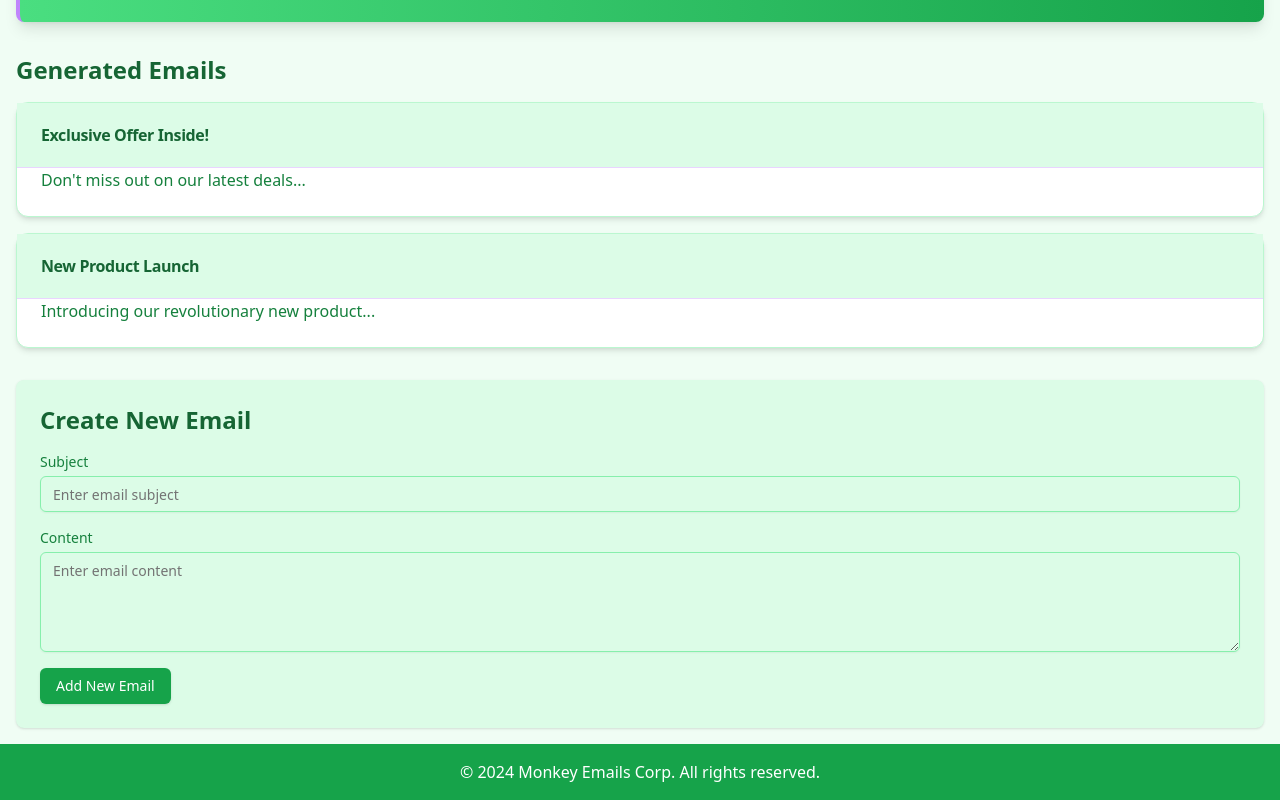
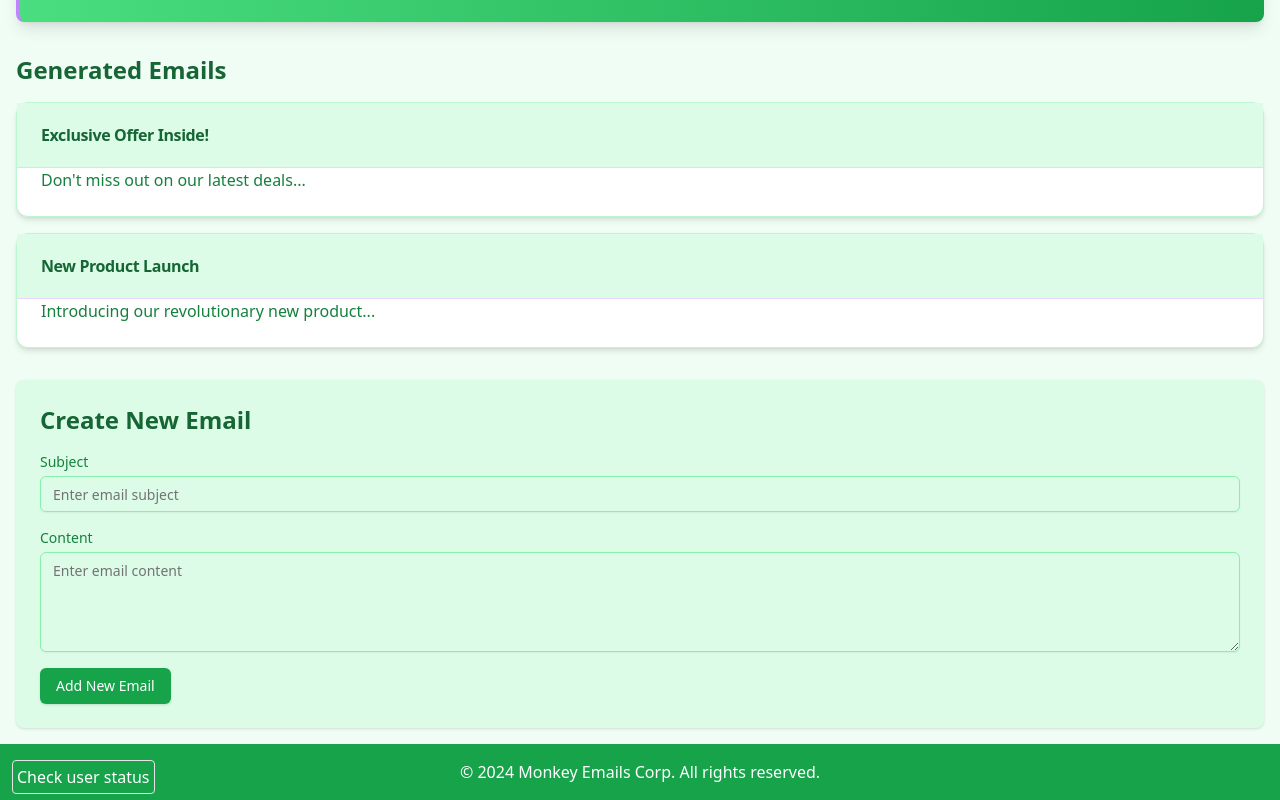
Before and after one commit to empephat/Email-Marketing-Platform, a React (Vite) app in the folder Frontend/: page /campaign-detail in a window 1280 px wide. Shown: the part 442-1242 px from the top of the page. Built offline with nearby package versions, Linux system fonts and the light colour scheme.

Commit message:
check user status button in footer

```diff
--- a/Frontend/src/layout/Footer.tsx
+++ b/Frontend/src/layout/Footer.tsx
@@ -1,7 +1,28 @@
 function Footer() {
+  const checkUser = async () => {
+    try {
+      const response = await fetch("http://localhost:3000/auth/status", {
+        credentials: "include", // This line adds the credentials
+      });
+      if (!response.ok) {
+        throw new Error("Failed to check user credentials");
+      }
+      const data = await response.json();
+      console.log(data);
+    } catch (err) {
+      console.error(err);
+    }
+  };
+
   return (
-    <footer className="bg-green-600 text-white text-center p-4">
+    <footer className="relative p-4 text-center text-white bg-green-600">
       <p>&copy; 2024 Monkey Emails Corp. All rights reserved.</p>
+      <button
+        onClick={checkUser}
+        className="absolute rounded p-1 hover:shadow-md  border top-4 left-3"
+      >
+        Check user status
+      </button>
     </footer>
   );
 }
```
